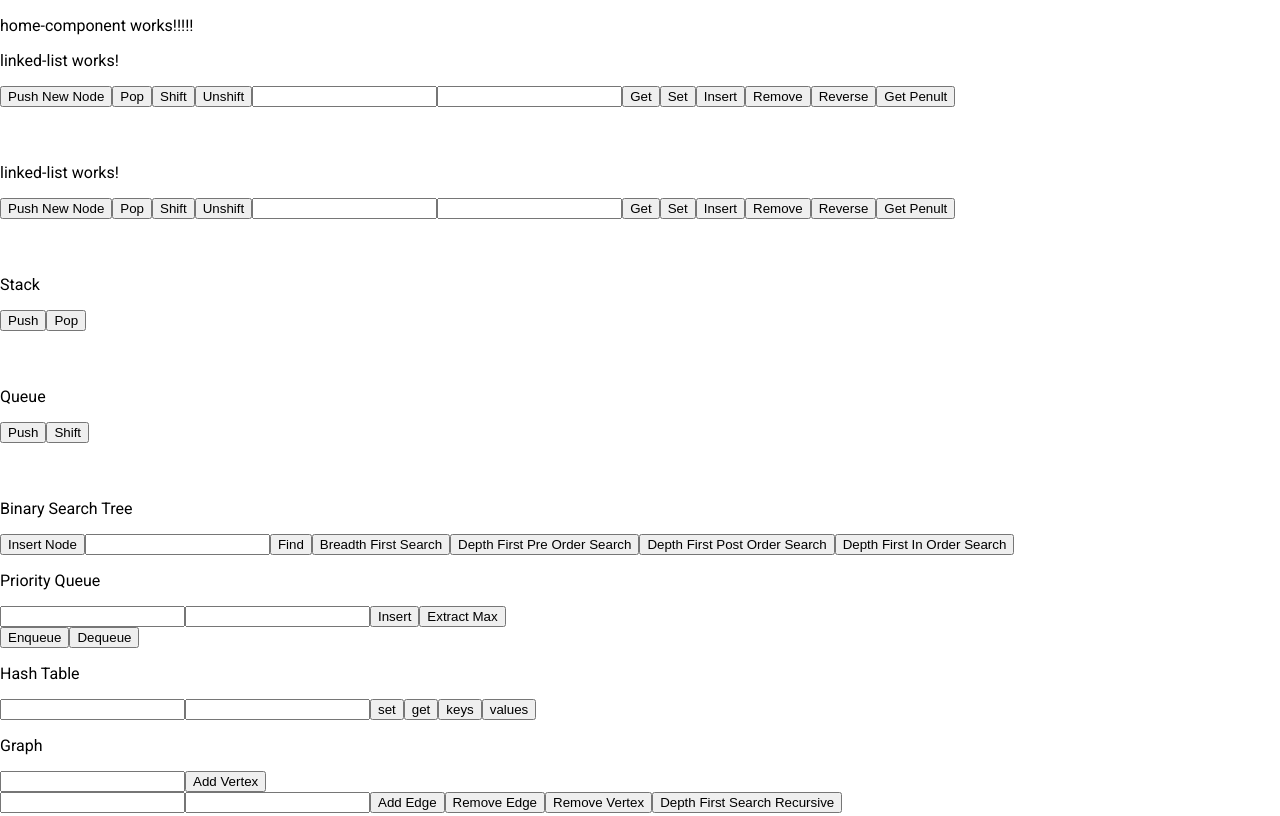
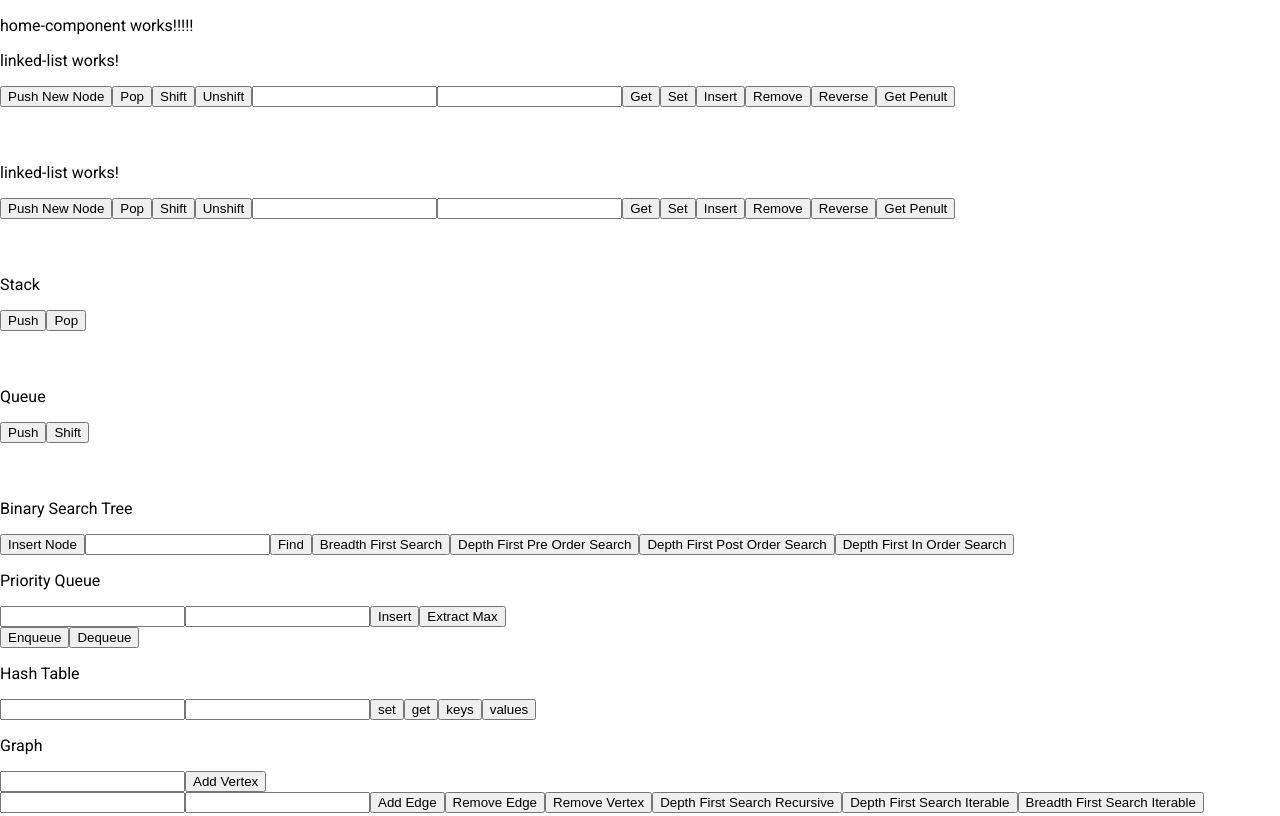
Before and after one commit to IgorKharkiv/algorithms, an Angular app: page /home in a window 1280 px wide. Built offline with nearby package versions, Linux system fonts and the light colour scheme.

Commit message:
Graph. breadthFirstSearchIterable

```diff
--- a/src/app/classes/graph.class.ts
+++ b/src/app/classes/graph.class.ts
@@ -1,3 +1,5 @@
+import { RESOURCE_CACHE_PROVIDER } from '@angular/platform-browser-dynamic';
+
 export class Graph {
   public adjacencyList: { [key: string]: string[] } = {};
   public addVertex(key: string): void {
@@ -31,6 +33,38 @@ export class Graph {
     }
   }
 
+  public depthFirstSearchIterable(startingVertex: string): string[] {
+    const stack = [startingVertex];
+    const res = [];
+    const visitedVertexes = {};
+    while (stack.length) {
+      const ver = stack.pop();
+      if (!visitedVertexes[ver]) {
+        res.push(ver);
+        visitedVertexes[ver] = true;
+        this.adjacencyList[ver].forEach(v => stack.push(v));
+      }
+    }
+
+    return res;
+  }
+
+  public breadthFirstSearchIterable(startingVertex: string): string[] {
+    const stack = [startingVertex];
+    const res = [];
+    const visitedVertexes = {};
+    while (stack.length) {
+      const ver = stack.shift();
+      if (!visitedVertexes[ver]) {
+        res.push(ver);
+        visitedVertexes[ver] = true;
+        this.adjacencyList[ver].forEach(v => stack.push(v));
+      }
+    }
+
+    return res;
+  }
+
   public depthFirstSearchRecursive(startingVertex: string): string[] {
     const res = [];
     const visitedVertexes = {};
--- a/src/app/components/graph/graph.component.html
+++ b/src/app/components/graph/graph.component.html
@@ -10,3 +10,5 @@
 <button (click)="removeEdge()">Remove Edge</button>
 <button (click)="removeVertex()">Remove Vertex</button>
 <button (click)="depthFirstSearchRecursive()">Depth First Search Recursive</button>
+<button (click)="depthFirstSearchIterable()">Depth First Search Iterable</button>
+<button (click)="breadthFirstSearchIterable()">Breadth First Search Iterable</button>
--- a/src/app/components/graph/graph.component.ts
+++ b/src/app/components/graph/graph.component.ts
@@ -48,4 +48,18 @@ export class GraphComponent implements OnInit {
     console.log(res);
     return res;
   }
+
+  public depthFirstSearchIterable(): string[] {
+    const ver = this.vertexAInput.nativeElement.value;
+    const res = this.graph.depthFirstSearchIterable(ver);
+    console.log(res);
+    return res;
+  }
+
+  public breadthFirstSearchIterable(): string[] {
+    const ver = this.vertexAInput.nativeElement.value;
+    const res = this.graph.breadthFirstSearchIterable(ver);
+    console.log(res);
+    return res;
+  }
 }
```
